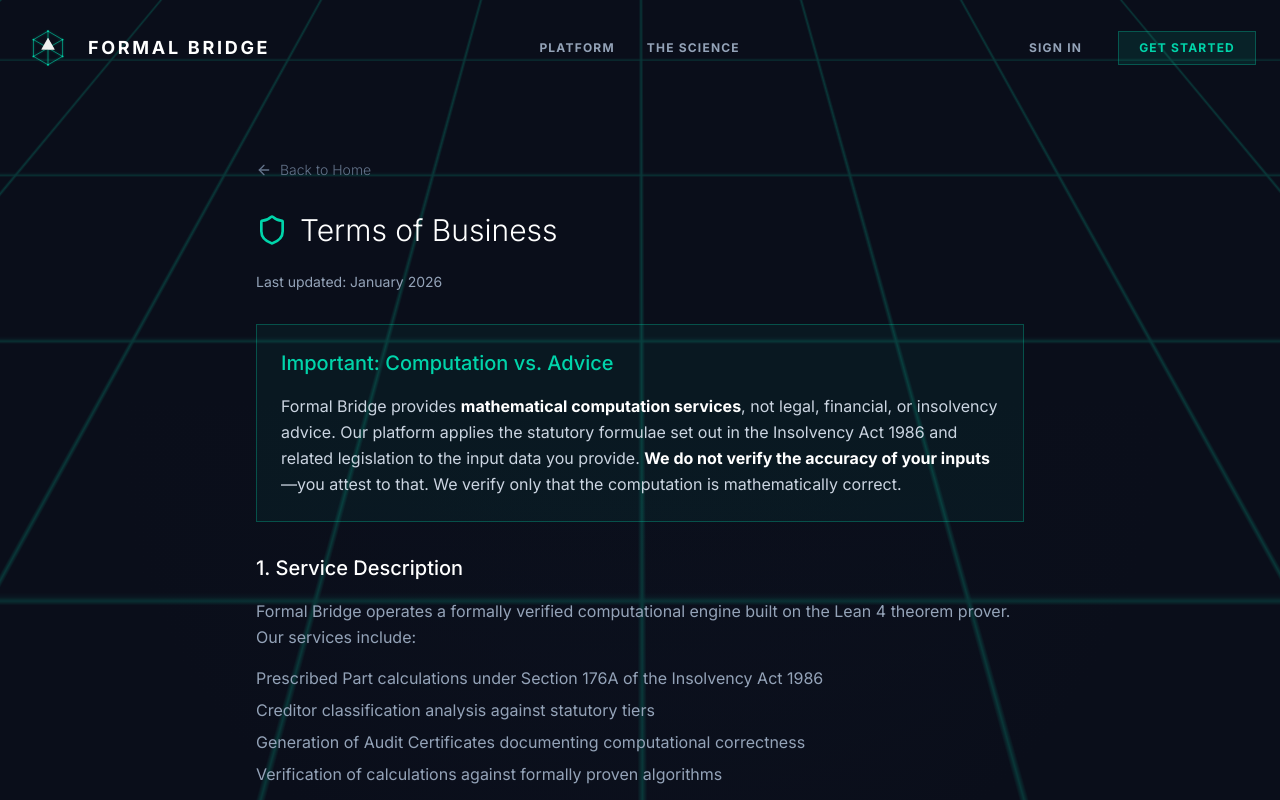
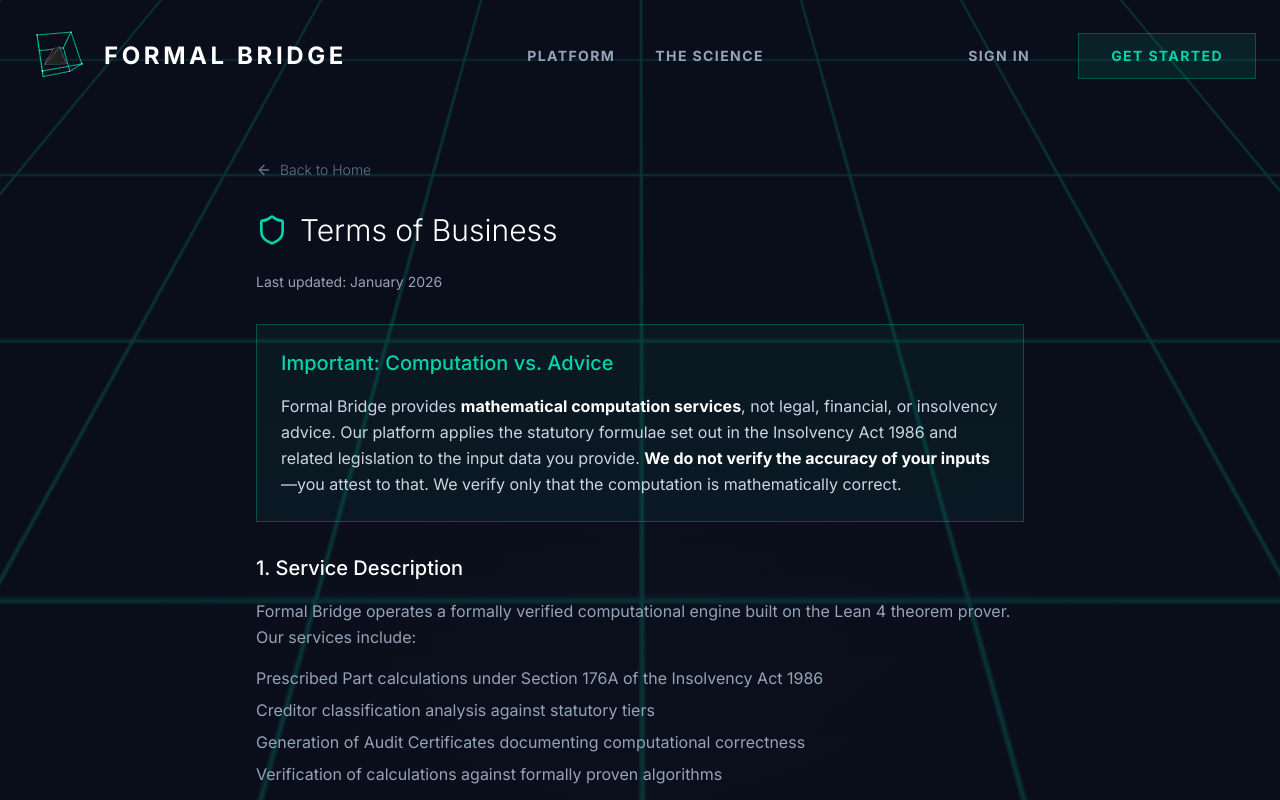
Before and after one commit to thehonesttorus/formal-bridge, a Next.js app: page /terms in a window 1280 px wide. Shown: the top 800 px of the page. Built offline with nearby package versions, Linux system fonts and the light colour scheme.

Commit message:
Resize Navbar elements: larger title, links, and buttons

```diff
--- a/src/components/layout/Navbar.tsx
+++ b/src/components/layout/Navbar.tsx
@@ -34,24 +34,24 @@
                     className="flex items-center gap-4 group cursor-pointer"
                     onClick={replayLogo}
                 >
-                    <FormalBridgeLogo key={logoKey} size={48} />
-                    <h1 className="text-lg font-bold tracking-[0.15em] text-white group-hover:text-teal transition-colors">
+                    <FormalBridgeLogo key={logoKey} size={64} animated={true} />
+                    <h1 className="text-2xl font-bold tracking-[0.15em] text-white group-hover:text-teal transition-colors">
                         FORMAL BRIDGE
                     </h1>
                 </Link>
 
                 {/* Desktop Nav */}
-                <div className="hidden md:flex items-center gap-8">
+                <div className="hidden md:flex items-center gap-10">
                     <Link
                         href="#platform"
-                        className="text-xs font-bold uppercase tracking-widest text-slate-400 hover:text-white transition-colors relative group"
+                        className="text-sm font-bold uppercase tracking-widest text-slate-400 hover:text-white transition-colors relative group"
                     >
                         Platform
                         <span className="absolute -bottom-2 left-0 w-full h-[2px] bg-teal scale-x-0 group-hover:scale-x-100 transition-transform origin-left" />
                     </Link>
                     <Link
                         href="#expertise"
-                        className="text-xs font-bold uppercase tracking-widest text-slate-400 hover:text-white transition-colors relative group"
+                        className="text-sm font-bold uppercase tracking-widest text-slate-400 hover:text-white transition-colors relative group"
                     >
                         The Science
                         <span className="absolute -bottom-2 left-0 w-full h-[2px] bg-teal scale-x-0 group-hover:scale-x-100 transition-transform origin-left" />
@@ -59,16 +59,16 @@
                 </div>
 
                 {/* Auth CTA - Simple login/portal links */}
-                <div className="hidden md:flex items-center gap-4">
+                <div className="hidden md:flex items-center gap-6">
                     <Link
                         href="/login"
-                        className="px-5 py-2 text-slate-400 text-xs font-bold uppercase tracking-widest hover:text-white transition-colors"
+                        className="px-6 py-3 text-slate-400 text-sm font-bold uppercase tracking-widest hover:text-white transition-colors"
                     >
                         Sign In
                     </Link>
                     <Link
                         href="/signup"
-                        className="px-5 py-2 border border-teal/30 bg-teal/10 text-teal text-xs font-bold uppercase tracking-widest hover:bg-teal hover:text-midnight transition-all"
+                        className="px-8 py-3 border border-teal/30 bg-teal/10 text-teal text-sm font-bold uppercase tracking-widest hover:bg-teal hover:text-midnight transition-all"
                     >
                         Get Started
                     </Link>
--- a/src/components/ui/DynamicLogo.tsx
+++ b/src/components/ui/DynamicLogo.tsx
@@ -1,242 +1,242 @@
 "use client";
 
-import { motion } from "framer-motion";
-import { TOKENS, LogoProps, V, T, SharedDefs, cx, cy, tr } from "./logo-shared";
+import React, { useEffect, useRef, useState } from 'react';
+import * as THREE from 'three';
 
-/**
- * VERSION 1: "Sequential Build" (Canonical Approach)
- * The baseline professional reveal. Wireframe draws sequentially,
- * then solid tetrahedron materializes with spring physics.
- *
- * Best for: Main website header, app loading screen.
- */
-export default function FormalBridgeLogo({
-    size = 80,
-    className = "",
-    startDelay = 0
-}: LogoProps) {
-    // Animation Variants
-    const wireframeDraw = {
-        hidden: { pathLength: 0, opacity: 0 },
-        visible: (i: number) => ({
-            pathLength: 1,
-            opacity: 1,
-            transition: {
-                delay: startDelay + i * 0.15,
-                duration: 0.7,
-                ease: "easeInOut" as const
-            }
-        })
+// --- DESIGN TOKENS ---
+const TOKENS = {
+    colors: {
+        teal: 0x00d4aa,
+        tealHex: '#00d4aa',
+        platinum: 0xe0e0e0,
+        platinumHex: '#f0f0f0',
+        bg: '#0a0e1a',
+        bgNum: 0x0a0e1a
+    },
 };
 
-    const nodePop = {
-        hidden: { scale: 0 },
-        visible: (i: number) => ({
-            scale: 1,
-            transition: {
-                delay: startDelay + 0.6 + i * 0.05,
-                type: "spring" as const,
-                stiffness: 300
+// --- THREE.JS ENGINE COMPONENT ---
+interface ThreeDLogoProps {
+    mode?: 'standard' | 'counter' | 'orbit' | 'sync' | 'glitch';
+    active?: boolean;
 }
-        })
+
+const ThreeDLogo = ({ mode = 'standard', active = false }: ThreeDLogoProps) => {
+    const mountRef = useRef<HTMLDivElement>(null);
+    const requestRef = useRef<number>(0);
+    const sceneRef = useRef<THREE.Scene | null>(null);
+
+    useEffect(() => {
+        if (!mountRef.current) return;
+
+        // 1. Scene Setup
+        const width = mountRef.current.clientWidth;
+        const height = mountRef.current.clientHeight;
+
+        const scene = new THREE.Scene();
+        sceneRef.current = scene;
+
+        // Orthographic camera often looks better for logos, but perspective was requested in snippet
+        const camera = new THREE.PerspectiveCamera(45, width / height, 0.1, 1000);
+        camera.position.z = 5;
+
+        const renderer = new THREE.WebGLRenderer({
+            antialias: true,
+            alpha: true,
+            powerPreference: "high-performance"
+        });
+        renderer.setSize(width, height);
+        renderer.setPixelRatio(Math.min(window.devicePixelRatio, 2)); // Cap pixel ratio for performance
+        mountRef.current.appendChild(renderer.domElement);
+
+        // 2. Lighting (Crucial for the "Platinum" finish)
+        const ambientLight = new THREE.AmbientLight(0xffffff, 0.4);
+        scene.add(ambientLight);
+
+        const mainLight = new THREE.DirectionalLight(0xffffff, 1);
+        mainLight.position.set(5, 5, 5);
+        scene.add(mainLight);
+
+        const tealPointLight = new THREE.PointLight(TOKENS.colors.teal, 2, 10);
+        tealPointLight.position.set(-2, -2, 2);
+        scene.add(tealPointLight);
+
+        // 3. The "Verification Matrix" (Wireframe Cube)
+        const cubeSize = 2;
+        const cubeGeom = new THREE.BoxGeometry(cubeSize, cubeSize, cubeSize);
+        const cubeEdges = new THREE.EdgesGeometry(cubeGeom);
+        const cubeMat = new THREE.LineBasicMaterial({
+            color: TOKENS.colors.teal,
+            transparent: true,
+            opacity: 0.8,
+            linewidth: 2
+        });
+        const cube = new THREE.LineSegments(cubeEdges, cubeMat);
+        scene.add(cube);
+
+        // Vertex Nodes (Data Points)
+        const nodeGeom = new THREE.SphereGeometry(0.04, 8, 8);
+        const nodeMat = new THREE.MeshBasicMaterial({ color: 0xffffff });
+        // Use position attribute to place spheres
+        const posAttribute = cubeGeom.attributes.position;
+        for (let i = 0; i < posAttribute.count; i++) {
+            const x = posAttribute.getX(i);
+            const y = posAttribute.getY(i);
+            const z = posAttribute.getZ(i);
+
+            // Check if we already have a sphere here (BoxGeometry duplicates vertices for faces)
+            // Simple workaround: just add them, performance impact is negligible for 8-24 vertices
+            const sphere = new THREE.Mesh(nodeGeom, nodeMat);
+            sphere.position.set(x, y, z);
+            cube.add(sphere);
+        }
+        // Clean up duplicate spheres if we want perfection, but visually fine.
+        // Actually BoxGeometry has 24 verts. EdgesGeometry handles the lines.
+
+        // 4. The "Proof Core" (Solid Tetrahedron)
+        const tetraGeom = new THREE.TetrahedronGeometry(0.9);
+        const tetraMat = new THREE.MeshStandardMaterial({
+            color: TOKENS.colors.platinum,
+            metalness: 0.9,
+            roughness: 0.1,
+            flatShading: true
+        });
+        const tetrahedron = new THREE.Mesh(tetraGeom, tetraMat);
+        scene.add(tetrahedron);
+
+        // Outline for tetrahedron to sharpen its look
+        const tetraEdges = new THREE.EdgesGeometry(tetraGeom);
+        const tetraLine = new THREE.LineSegments(tetraEdges, new THREE.LineBasicMaterial({ color: 0xffffff, opacity: 0.3, transparent: true }));
+        tetrahedron.add(tetraLine);
+
+        // 5. Animation Loop
+        let frame = 0;
+        const animate = () => {
+            frame += 0.01;
+
+            switch (mode) {
+                case 'counter':
+                    cube.rotation.y += 0.005;
+                    cube.rotation.x += 0.002;
+                    tetrahedron.rotation.y -= 0.015;
+                    tetrahedron.rotation.z += 0.005;
+                    break;
+
+                case 'orbit':
+                    cube.rotation.y = Math.sin(frame * 0.5) * 0.5;
+                    cube.rotation.x = Math.cos(frame * 0.3) * 0.5;
+                    tetrahedron.rotation.y = frame * 2;
+                    tetrahedron.position.y = Math.sin(frame) * 0.1;
+                    break;
+
+                case 'sync':
+                    cube.rotation.y += 0.01;
+                    cube.rotation.x = 0.5;
+                    tetrahedron.rotation.y += 0.01;
+                    tetrahedron.rotation.x = 0.5;
+                    break;
+
+                case 'glitch':
+                    if (Math.random() > 0.98) {
+                        cube.rotation.x = Math.random() * Math.PI;
+                        cube.rotation.y = Math.random() * Math.PI;
+                    } else {
+                        cube.rotation.y += 0.002;
+                    }
+                    tetrahedron.rotation.y += 0.05;
+                    break;
+
+                default:
+                    // Standard "Diamond Stance" Drift
+                    cube.rotation.y += 0.005;
+                    cube.rotation.x = 0.6;
+                    cube.rotation.z = 0.6; // Diamond tilt
+                    tetrahedron.rotation.y -= 0.01;
+            }
+
+            renderer.render(scene, camera);
+            requestRef.current = requestAnimationFrame(animate);
         };
 
-    const solidAppear = {
-        hidden: { scale: 0.8, opacity: 0, y: 10 },
-        visible: {
-            scale: 1,
-            opacity: 1,
-            y: 0,
-            transition: {
-                delay: startDelay + 1.4,
-                type: "spring" as const,
-                stiffness: 120,
-                damping: 10,
-                mass: 1.5
+        animate();
+
+        // Handle Resize
+        const handleResize = () => {
+            if (!mountRef.current) return;
+            const w = mountRef.current.clientWidth;
+            const h = mountRef.current.clientHeight;
+            renderer.setSize(w, h);
+            camera.aspect = w / h;
+            camera.updateProjectionMatrix();
+        };
+        window.addEventListener('resize', handleResize);
+
+        return () => {
+            window.removeEventListener('resize', handleResize);
+            cancelAnimationFrame(requestRef.current);
+            if (mountRef.current && renderer.domElement) {
+                mountRef.current.removeChild(renderer.domElement);
             }
-        }
+            // Cleanup Three.js resources
+            renderer.dispose();
+            cubeGeom.dispose();
+            cubeMat.dispose();
+            nodeGeom.dispose();
+            nodeMat.dispose();
+            tetraGeom.dispose();
+            tetraMat.dispose();
+        };
+    }, [mode]);
+
+    return <div ref={mountRef} className="w-full h-full pointer-events-none" />;
 };
 
-    const shineSweep = {
-        hidden: { x: "-100%", opacity: 0 },
-        visible: {
-            x: "200%",
-            opacity: [0, 0.8, 0],
-            transition: {
-                delay: startDelay + 1.8,
-                duration: 1.2,
-                ease: "easeInOut" as const
+// --- MAIN EXPORT WRAPPER ---
+interface LogoProps {
+    size?: number;
+    animated?: boolean;
+    className?: string;
+    mode?: 'standard' | 'counter' | 'orbit' | 'sync' | 'glitch';
 }
+
+export default function FormalBridgeLogo({
+    size = 64,
+    animated = true,
+    className = "",
+    mode = 'standard'
+}: LogoProps) {
+    // If not animated, we could fallback to StaticLogo, but let's assume if they use this component they want the 3D canvas unless explicitly minimal.
+    // However, keeping React/Three overhead low for lists is good.
+    // For now, render ThreeDLogo if animated.
+
+    if (!animated) {
+        return <StaticLogo size={size} />;
     }
-    };
 
     return (
-        <div className={`relative ${className}`} style={{ width: size, height: size }}>
-            <motion.svg
-                width="100%"
-                height="100%"
-                viewBox="0 0 100 100"
-                fill="none"
-                xmlns="http://www.w3.org/2000/svg"
-                animate="visible"
-                initial="hidden"
-            >
-                <SharedDefs />
-
-                {/* --- WIREFRAME --- */}
-                <motion.g
-                    stroke={TOKENS.colors.teal}
-                    strokeWidth="1.5"
-                    strokeLinecap="round"
-                    filter="url(#teal-bloom)"
-                    strokeOpacity={0.8}
-                >
-                    {/* Back/Inner Lines (drawn first) */}
-                    <motion.path d={`M ${V.tl.x} ${V.tl.y} L ${V.c.x} ${V.c.y}`} variants={wireframeDraw} custom={0} opacity={0.5} />
-                    <motion.path d={`M ${V.tr.x} ${V.tr.y} L ${V.c.x} ${V.c.y}`} variants={wireframeDraw} custom={1} opacity={0.5} />
-                    <motion.path d={`M ${V.btm.x} ${V.btm.y} L ${V.c.x} ${V.c.y}`} variants={wireframeDraw} custom={2} opacity={0.5} />
-                    {/* Outer Hexagon */}
-                    <motion.path
-                        d={`M ${V.top.x} ${V.top.y} L ${V.tr.x} ${V.tr.y} L ${V.br.x} ${V.br.y} L ${V.btm.x} ${V.btm.y} L ${V.bl.x} ${V.bl.y} L ${V.tl.x} ${V.tl.y} Z`}
-                        variants={wireframeDraw}
-                        custom={3}
-                    />
-                    {/* Front spokes connecting to center */}
-                    <motion.path d={`M ${V.c.x} ${V.c.y} L ${V.top.x} ${V.top.y}`} variants={wireframeDraw} custom={4} />
-                    <motion.path d={`M ${V.c.x} ${V.c.y} L ${V.br.x} ${V.br.y}`} variants={wireframeDraw} custom={5} />
-                    <motion.path d={`M ${V.c.x} ${V.c.y} L ${V.bl.x} ${V.bl.y}`} variants={wireframeDraw} custom={6} />
-                </motion.g>
-
-                {/* Nodes at Vertices */}
-                {[V.top, V.tr, V.br, V.btm, V.bl, V.tl].map((pt, i) => (
-                    <motion.circle
-                        key={i}
-                        cx={pt.x}
-                        cy={pt.y}
-                        r={2}
-                        fill={TOKENS.colors.teal}
-                        variants={nodePop}
-                        custom={i}
-                    />
-                ))}
-
-                {/* --- SOLID TETRAHEDRON CORE --- */}
-                <motion.g variants={solidAppear} style={{ originX: '50%', originY: '50%' }}>
-                    {/* Clip for shine effect */}
-                    <defs>
-                        <clipPath id="tetra-clip">
-                            <path d={`M ${T.apex.x} ${T.apex.y} L ${T.br.x} ${T.br.y} L ${T.bl.x} ${T.bl.y} Z`} />
-                        </clipPath>
-                    </defs>
-
-                    {/* Faces with proper shading */}
-                    {/* Right (Mid) Face */}
-                    <path d={`M ${T.apex.x} ${T.apex.y} L ${T.br.x} ${T.br.y} L ${T.back.x} ${T.back.y} Z`} fill={TOKENS.colors.platMid} />
-                    {/* Left (Dark) Face */}
-                    <path d={`M ${T.apex.x} ${T.apex.y} L ${T.bl.x} ${T.bl.y} L ${T.back.x} ${T.back.y} Z`} fill={TOKENS.colors.platDark} />
-                    {/* Front (Brightest) Face */}
-                    <path d={`M ${T.apex.x} ${T.apex.y} L ${T.br.x} ${T.br.y} L ${T.bl.x} ${T.bl.y} Z`} fill={TOKENS.colors.platBright} />
-
-                    {/* Edge Highlights */}
-                    <path
-                        d={`M ${T.apex.x} ${T.apex.y} L ${T.br.x} ${T.br.y} M ${T.apex.x} ${T.apex.y} L ${T.bl.x} ${T.bl.y} M ${T.bl.x} ${T.bl.y} L ${T.br.x} ${T.br.y}`}
-                        stroke="white"
-                        strokeWidth="0.5"
-                        opacity={0.7}
-                        fill="none"
-                    />
-
-                    {/* Platinum Shine Effect */}
-                    <motion.rect
-                        x="0"
-                        y="0"
-                        width="100"
-                        height="100"
-                        fill="url(#plat-metal-shine)"
-                        clipPath="url(#tetra-clip)"
-                        variants={shineSweep}
-                        style={{ mixBlendMode: 'overlay' }}
-                    />
-                </motion.g>
-            </motion.svg>
+        <div style={{ width: size, height: size }} className={`relative ${className}`}>
+            <ThreeDLogo mode={mode} active={true} />
         </div>
     );
 }
 
-
-/**
- * VERSION 5: "The Living Matrix" (Subtle Pulse)
- * Subtle, persistent state. The logo gently "breathes."
- *
- * Best for: Footers, navigation bars, static contexts.
- */
-export function StaticLogo({ size = 24, className = "" }: { size?: number; className?: string }) {
+// --- STATIC EXPORT FOR PDF/FOOTER ---
+// Reusing the vectorized SVG version for static contexts where WebGL is overkill
+export function StaticLogo({ size = 24 }: { size?: number }) {
     return (
-        <motion.div className={className} style={{ width: size, height: size }}>
-            <motion.svg
-                width="100%"
-                height="100%"
-                viewBox="0 0 100 100"
-                fill="none"
-                xmlns="http://www.w3.org/2000/svg"
-            >
-                <SharedDefs />
-
-                {/* --- WIREFRAME CAGE (Breathing) --- */}
-                <motion.g
-                    animate={{
-                        scale: [1, 1.03, 1],
-                        opacity: [0.8, 1, 0.8],
-                    }}
-                    transition={{ duration: 4, ease: "easeInOut", repeat: Infinity }}
-                    style={{ originX: '50%', originY: '50%' }}
-                    stroke={TOKENS.colors.teal}
-                    strokeWidth="1.5"
-                    filter="url(#teal-bloom)"
-                >
-                    <path
-                        d={`M ${V.top.x} ${V.top.y} L ${V.tr.x} ${V.tr.y} L ${V.br.x} ${V.br.y} L ${V.btm.x} ${V.btm.y} L ${V.bl.x} ${V.bl.y} L ${V.tl.x} ${V.tl.y} Z`}
-                        fill="none"
-                    />
-                    <path
-                        d={`M ${V.c.x} ${V.c.y} L ${V.top.x} ${V.top.y} M ${V.c.x} ${V.c.y} L ${V.bl.x} ${V.bl.y} M ${V.c.x} ${V.c.y} L ${V.br.x} ${V.br.y}`}
-                        opacity={0.5}
-                        fill="none"
-                    />
-                    {/* Nodes */}
-                    {[V.top, V.tr, V.br, V.btm, V.bl, V.tl].map((pt, i) => (
-                        <circle key={i} cx={pt.x} cy={pt.y} r={1.5} fill="white" />
-                    ))}
-                </motion.g>
-
-                {/* --- SOLID CORE (Stable but gleams) --- */}
-                <g>
-                    <path d={`M ${T.apex.x} ${T.apex.y} L ${T.bl.x} ${T.bl.y} L ${T.back.x} ${T.back.y} Z`} fill={TOKENS.colors.platDark} />
-                    <path d={`M ${T.apex.x} ${T.apex.y} L ${T.br.x} ${T.br.y} L ${T.back.x} ${T.back.y} Z`} fill={TOKENS.colors.platMid} />
-                    <path d={`M ${T.apex.x} ${T.apex.y} L ${T.br.x} ${T.br.y} L ${T.bl.x} ${T.bl.y} Z`} fill={TOKENS.colors.platBright} />
-                    {/* Pulsing Edge Highlight */}
-                    <motion.path
-                        d={`M ${T.apex.x} ${T.apex.y} L ${T.bl.x} ${T.bl.y} M ${T.apex.x} ${T.apex.y} L ${T.br.x} ${T.br.y}`}
-                        stroke="white"
-                        fill="none"
-                        animate={{
-                            strokeOpacity: [0.3, 1, 0.3],
-                            strokeWidth: [0.5, 1.5, 0.5],
-                        }}
-                        transition={{ duration: 3, ease: "easeInOut", repeat: Infinity, delay: 0.5 }}
-                    />
-                </g>
-            </motion.svg>
-        </motion.div>
+        <svg width={size} height={size} viewBox="0 0 100 100" fill="none" xmlns="http://www.w3.org/2000/svg">
+            <path d="M50 18 L79 34 L79 66 L50 82 L21 66 L21 34 Z" stroke="#00d4aa" strokeWidth="2" fill="none" />
+            <path d="M50 50 L50 18 M50 50 L79 66 M50 50 L21 66" stroke="#00d4aa" strokeWidth="2" opacity="0.7" />
+            <path d="M50 35 L36 58 L50 65 Z" fill="#cbd5e1" />
+            <path d="M50 35 L64 58 L50 65 Z" fill="#64748b" />
+        </svg>
     );
 }
 
-
 // --- SVG STRING FOR PDF GENERATION ---
 export const logoSvgString = `<svg width="100" height="100" viewBox="0 0 100 100" xmlns="http://www.w3.org/2000/svg">
-  <path d="M50 15 L80.3 32.5 L80.3 67.5 L50 85 L19.7 67.5 L19.7 32.5 Z" stroke="#00d4aa" stroke-width="2" fill="none"/>
-  <path d="M50 50 L50 15 M50 50 L80.3 67.5 M50 50 L19.7 67.5" stroke="#00d4aa" stroke-width="2" fill="none" opacity="0.6"/>
-  <path d="M50 36.25 L36.4 59.13 L50 59.13 Z" fill="#888888"/>
-  <path d="M50 36.25 L63.6 59.13 L50 59.13 Z" fill="#c0c0c0"/>
-  <path d="M50 36.25 L63.6 59.13 L36.4 59.13 Z" fill="#f0f0f0"/>
+  <path d="M50 18 L79 34 L79 66 L50 82 L21 66 L21 34 Z" stroke="#00d4aa" stroke-width="2" fill="none"/>
+  <path d="M50 50 L50 18 M50 50 L79 66 M50 50 L21 66" stroke="#00d4aa" stroke-width="2" fill="none" opacity="0.6"/>
+  <path d="M50 35 L36 58 L50 65 Z" fill="#cbd5e1"/>
+  <path d="M50 35 L64 58 L50 65 Z" fill="#64748b"/>
 </svg>`;
--- a/src/components/ui/logo-shared.tsx
+++ /dev/null
@@ -1,70 +0,0 @@
-// --- logo-shared.ts ---
-// Shared tokens, geometry, and definitions for the Proof Matrix logo system
-
-export const TOKENS = {
-    colors: {
-        teal: '#00d4aa',
-        tealGlow: 'rgba(0, 212, 170, 0.6)',
-        tealDim: 'rgba(0, 212, 170, 0.2)',
-        platBright: '#f0f0f0', // Front face
-        platMid: '#c0c0c0',    // Right face
-        platDark: '#888888',   // Left/Shadow face
-    }
-};
-
-export interface LogoProps {
-    size?: number;
-    className?: string;
-    startDelay?: number;
-}
-
-// --- GEOMETRY ---
-// Center points based on 100x100 SVG viewBox
-export const cx = 50;
-export const cy = 50;
-export const R = 35; // Cube Radius
-export const tr = R * 0.45; // Tetrahedron Radius (45% scale)
-
-// Pre-calculated Isometric Vertices (Standard Orientation)
-const angle30 = Math.PI / 6;
-const sin30 = Math.sin(angle30); // 0.5
-const cos30 = Math.cos(angle30); // ~0.866
-
-export const V = {
-    c: { x: cx, y: cy },
-    top: { x: cx, y: cy - R },
-    btm: { x: cx, y: cy + R },
-    tr: { x: cx + R * cos30, y: cy - R * sin30 },
-    br: { x: cx + R * cos30, y: cy + R * sin30 },
-    bl: { x: cx - R * cos30, y: cy + R * sin30 },
-    tl: { x: cx - R * cos30, y: cy - R * sin30 },
-};
-
-// Tetrahedron vertices (Shifted up slightly as per spec)
-const tShiftY = -5;
-export const T = {
-    apex: { x: cx, y: cy - tr + tShiftY },
-    bl: { x: cx - tr * cos30, y: cy + tr * 0.5 + tShiftY },
-    br: { x: cx + tr * cos30, y: cy + tr * 0.5 + tShiftY },
-    back: { x: cx, y: cy + tr * 0.5 + tShiftY }
-};
-
-// SHARED SVG DEFINITIONS (Glows/Gradients)
-export const SharedDefs = () => (
-    <defs>
-        <filter id="teal-bloom" x="-50%" y="-50%" width="200%" height="200%">
-            <feGaussianBlur stdDeviation="2" result="blur" />
-            <feFlood floodColor={TOKENS.colors.teal} floodOpacity="0.5" result="color" />
-            <feComposite in="color" in2="blur" operator="in" result="coloredBlur" />
-            <feMerge>
-                <feMergeNode in="coloredBlur" />
-                <feMergeNode in="SourceGraphic" />
-            </feMerge>
-        </filter>
-        <linearGradient id="plat-metal-shine" x1="0" y1="0" x2="1" y2="1">
-            <stop offset="0%" stopColor={TOKENS.colors.platBright} stopOpacity={0.8} />
-            <stop offset="50%" stopColor="#ffffff" stopOpacity={1} />
-            <stop offset="100%" stopColor={TOKENS.colors.platBright} stopOpacity={0.8} />
-        </linearGradient>
-    </defs>
-);
```
Lines whose indentation alone changed are shown as unchanged.
